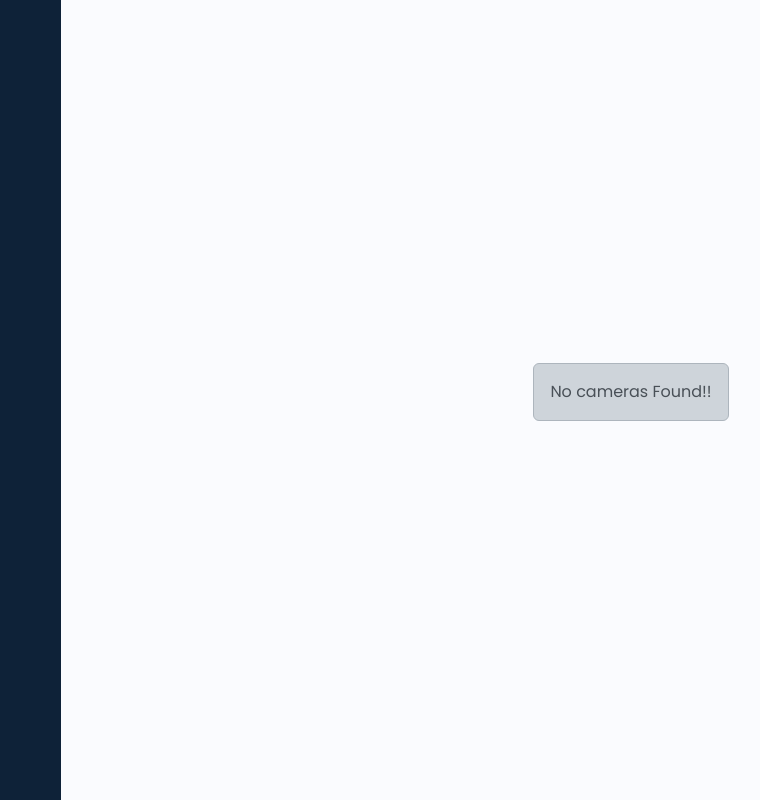
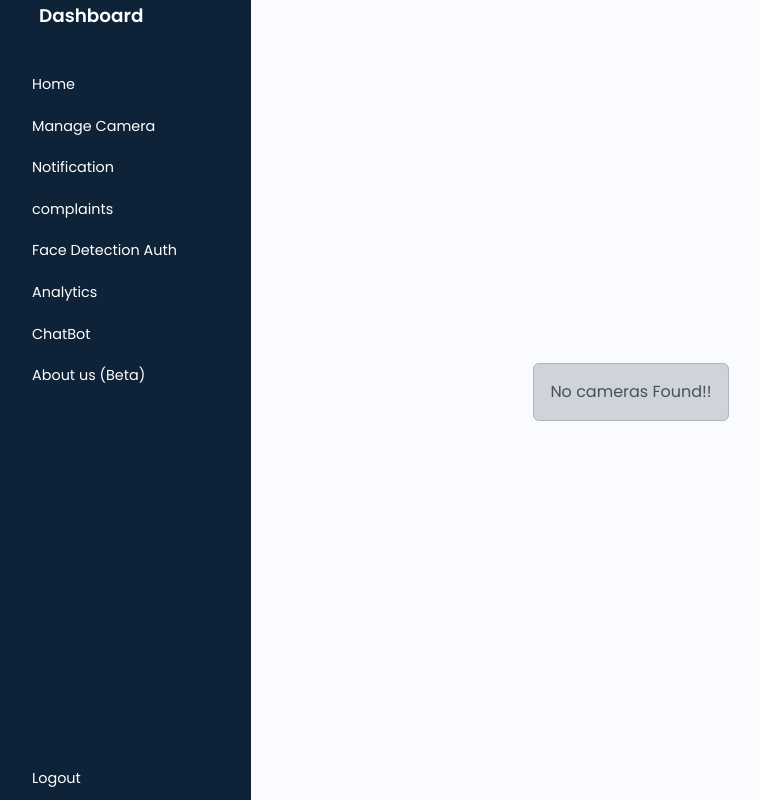
Before and after one commit to shivram9/IndShield, a Flask app: page /dashboard in a window 1280 px wide. Shown: the whole page, without its empty margins (9-769 px from the left). Run offline with Flask 3, Linux system fonts and the light colour scheme; a user stored in the database is signed in; data comes from the database, SQL or seed files in the repository; some libraries are stand-ins or nearby versions.

Commit message:
collapsible sidebar (#28)
* collapsible sidebar

* Resolved merge conflicts

```diff
--- a/static/css/style_dash.css
+++ b/static/css/style_dash.css
@@ -38,6 +38,10 @@ body {
     background-color: #fafbfe;
 }
 
+.main.sidebar-collapsed {
+    padding-left: 70px;
+}
+
 #sidebar {
     position: fixed;
     top: 0;
@@ -59,16 +63,90 @@ body {
     min-width: 260px;
 }
 
+#sidebar:not(.expand) {
+    width: 70px;
+    min-width: 70px;
+}
+
+#sidebar:not(.expand) .sidebar-logo a,
+#sidebar:not(.expand) .sidebar-link span {
+    display: none;
+}
+
+#sidebar:not(.expand) .sidebar-link {
+    padding: 1rem 0;
+    margin: 0;
+    justify-content: center;
+    align-items: center;
+    text-align: center;
+    border-left: none;
+    width: 70px;
+}
+
+#sidebar:not(.expand) .sidebar-link i {
+    margin-right: 0;
+    margin-left: 0;
+    font-size: 1.3rem;
+    width: auto;
+    text-align: center;
+}
+
+#sidebar:not(.expand) .sidebar-item {
+    width: 100%;
+    display: flex;
+    justify-content: center;
+    align-items: center;
+}
+
+#sidebar:not(.expand) .sidebar-link:hover {
+    background-color: rgba(255, 255, 255, .075);
+    border-left: none;
+    border-radius: 8px;
+    margin: 0 8px;
+    width: 54px;
+}
+
+#sidebar:not(.expand) .toggle-btn {
+    width: 70px;
+    display: flex;
+    justify-content: center;
+    align-items: center;
+    padding: 1rem 0;
+}
+
+#sidebar:not(.expand) .sidebar-logo {
+    display: none;
+}
+
 .toggle-btn {
     background-color: transparent;
     cursor: pointer;
     border: 0;
     padding: 1rem 1.5rem;
+    transition: all 0.3s ease;
+    border-radius: 8px;
+    display: flex;
+    align-items: center;
+    justify-content: center;
+}
+
+.toggle-btn:hover {
+    background-color: rgba(255, 255, 255, 0.1);
+    transform: scale(1.05);
+}
+
+.toggle-btn:active {
+    transform: scale(0.95);
 }
 
 .toggle-btn i {
     font-size: 1.5rem;
     color: #FFF;
+    transition: all 0.3s ease;
+}
+
+.toggle-btn:hover i {
+    color: #3b7ddd;
 }
 
 .sidebar-logo {
@@ -94,10 +172,12 @@ body {
 a.sidebar-link {
     padding: .625rem 1.625rem;
     color: #FFF;
-    display: block;
+    display: flex;
+    align-items: center;
     font-size: 0.9rem;
     white-space: nowrap;
     border-left: 3px solid transparent;
+    transition: all 0.3s ease;
 }
 
 .sidebar-link i {
--- a/static/js/script_dash.js
+++ b/static/js/script_dash.js
@@ -1,10 +1,87 @@
-const hamBurger = document.querySelector(".toggle-btn");
+// Unified Sidebar Functionality
+document.addEventListener('DOMContentLoaded', function() {
+    const sidebar = document.getElementById('sidebar');
+    const main = document.querySelector('.main');
+    const toggleBtn = document.querySelector('.toggle-btn');
+    const sidebarToggle = document.getElementById('sidebarToggle');
 
-hamBurger.addEventListener("click", function () {
-  document.querySelector("#sidebar").classList.toggle("expand");
+    // Initialize sidebar state based on screen size
+    function initializeSidebar() {
+        if (window.innerWidth <= 768) {
+            // Mobile: collapsed by default
+            sidebar.classList.remove('expand');
+            main.classList.add('sidebar-collapsed');
+        } else {
+            // Desktop: expanded by default
+            sidebar.classList.add('expand');
+            main.classList.remove('sidebar-collapsed');
+        }
+    }
+
+    // Toggle sidebar function
+    function toggleSidebar() {
+        sidebar.classList.toggle('expand');
+        main.classList.toggle('sidebar-collapsed');
+
+        // Add visual feedback
+        const icon = toggleBtn.querySelector('i');
+        if (sidebar.classList.contains('expand')) {
+            icon.style.transform = 'rotate(0deg)';
+        } else {
+            icon.style.transform = 'rotate(180deg)';
+        }
+    }
+
+    // Event listeners for both toggle buttons
+    if (toggleBtn) {
+        toggleBtn.addEventListener('click', toggleSidebar);
+    }
+
+    if (sidebarToggle && sidebarToggle !== toggleBtn) {
+        sidebarToggle.addEventListener('click', toggleSidebar);
+    }
+
+    // Handle window resize
+    window.addEventListener('resize', function() {
+        clearTimeout(window.resizeTimer);
+        window.resizeTimer = setTimeout(initializeSidebar, 250);
+    });
+
+    // Initialize on load
+    initializeSidebar();
+
+    // Close sidebar when clicking outside on mobile
+    if (window.innerWidth <= 768) {
+        document.addEventListener('click', function(e) {
+            if (sidebar.classList.contains('expand') &&
+                !sidebar.contains(e.target) &&
+                !toggleBtn.contains(e.target)) {
+                sidebar.classList.remove('expand');
+                main.classList.add('sidebar-collapsed');
+            }
+        });
+    }
+
+    // Add keyboard support (ESC to close sidebar on mobile)
+    document.addEventListener('keydown', function(e) {
+        if (e.key === 'Escape' && window.innerWidth <= 768 && sidebar.classList.contains('expand')) {
+            sidebar.classList.remove('expand');
+            main.classList.add('sidebar-collapsed');
+        }
+    });
+
+    // Debug: Log sidebar state changes (remove in production)
+    const observer = new MutationObserver(function(mutations) {
+        mutations.forEach(function(mutation) {
+            if (mutation.type === 'attributes' && mutation.attributeName === 'class') {
+                console.log('Sidebar state:', sidebar.classList.contains('expand') ? 'expanded' : 'collapsed');
+            }
+        });
+    });
+    observer.observe(sidebar, { attributes: true, attributeFilter: ['class'] });
 });
 
-
+// Additional functionality for Lottie animations
 document.addEventListener("DOMContentLoaded", function () {
   // Load Lottie.js for animations
   const script = document.createElement("script");
--- a/templates/sidebar.html
+++ b/templates/sidebar.html
@@ -1,11 +1,11 @@
 <!-- sidebar.html -->
-<aside id="sidebar">
+<aside id="sidebar" class="expand">
     <div class="d-flex">
-        <button class="toggle-btn" type="button">
+        <button class="toggle-btn" type="button" id="sidebarToggle">
             <i class="lni lni-grid-alt"></i>
         </button>
         <div class="sidebar-logo">
-            <a href="#">Dashboard</a>
+            <a href="#" id="dashboardTitle">Dashboard</a>
         </div>
     </div>
     <ul class="sidebar-nav">
```
